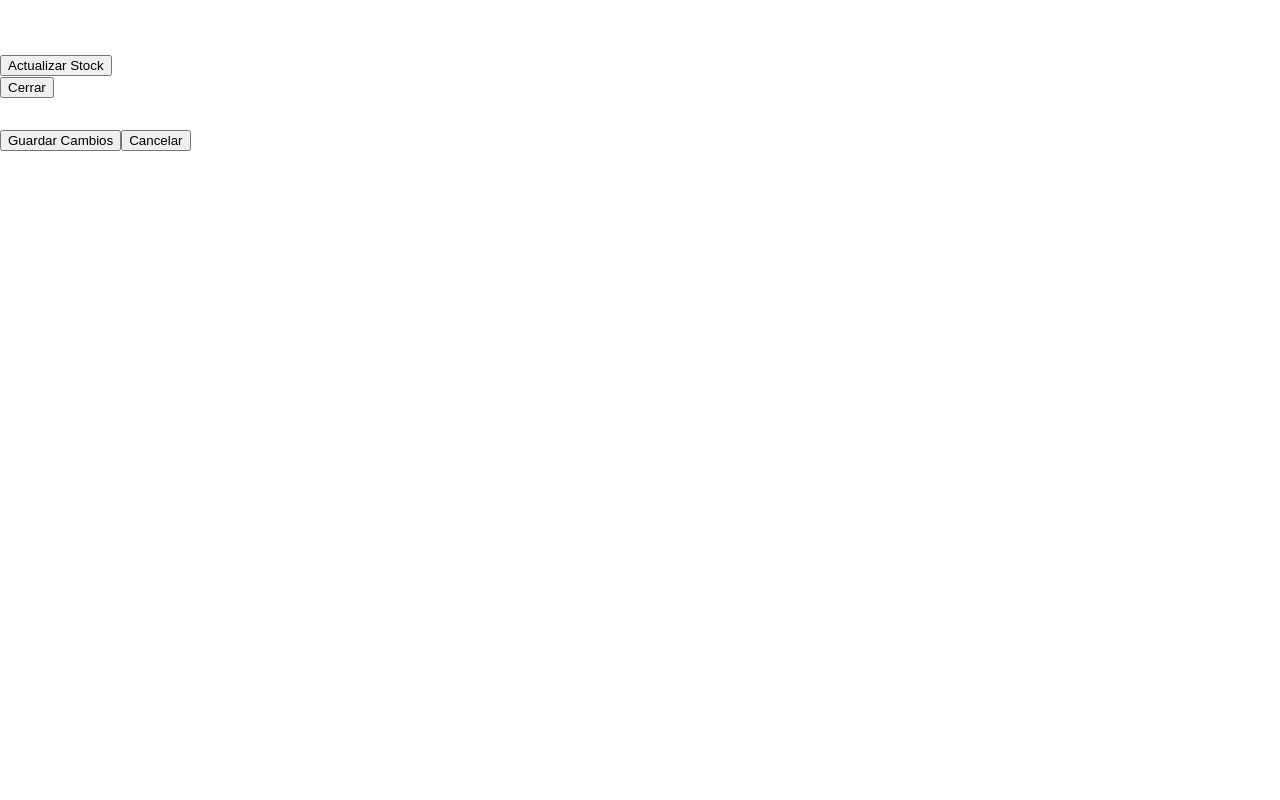
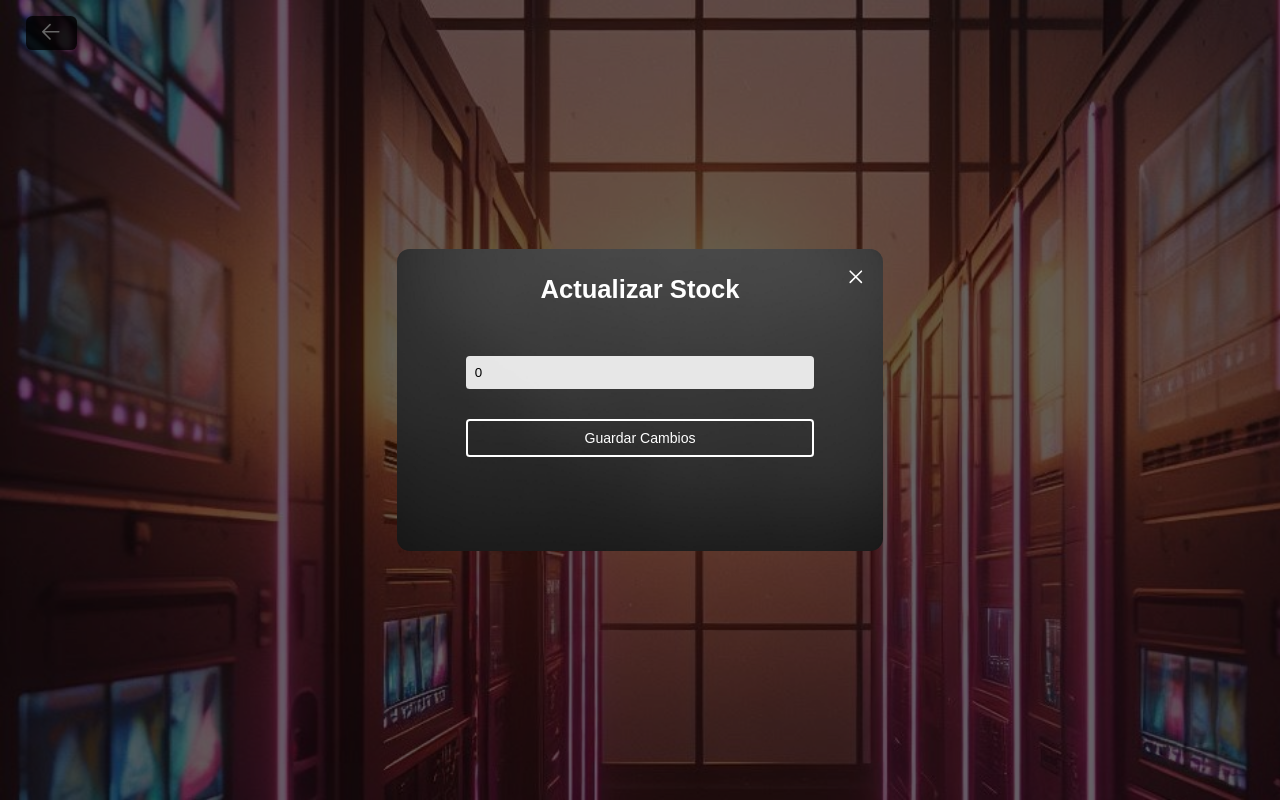
Before and after one commit to pedrojschmidt/expendedora-operas, a React (Create React App) app: page /admin in a window 1280 px wide. Both pictures are taken after a click on the button "Actualizar Stock". Built offline with nearby package versions, Linux system fonts and the light colour scheme.

Commit message:
update stock modal

```diff
--- a/src/components/Modal.css
+++ b/src/components/Modal.css
@@ -3,37 +3,48 @@
     display: flex;
     justify-content: center;
     align-items: center;
-    position: fixed;
+    position: absolute;
     top: 0;
     left: 0;
     width: 100%;
     height: 100%;
     background: rgba(0, 0, 0, 0.6); /* Fondo semitransparente */
+    z-index: 100;
+}
+
+.modal-content {
+    border-radius: 1vw;
+    width: 34%;
+    height: 250px;
+    padding: 2%;
+    background-color: rgba(0, 0, 0, 0.6);
+    background-image: url("../images/black-gradient.png");
+    background-size: cover;
+    text-align: center;
+    position: absolute;
     z-index: 1000;
 }
 
-/* Estilos para el contenido del modal */
-.modal-content {
-    background: white;
-    padding: 20px;
-    border-radius: 5px;
-    box-shadow: 0 0 10px rgba(0, 0, 0, 0.3);
-    max-width: 80%;
-    text-align: center;
-    position: relative;
-}
-
-/* Estilos para el botón de cerrar el modal */
 .modal-close {
     position: absolute;
-    top: 10px;
-    right: 10px;
+    top: 5%;
+    right: 3%;
     background: none;
     border: none;
     cursor: pointer;
     font-size: 16px;
-    color: #333;
+    color: #ffffff;
     padding: 0;
 }
 
-/* Estilos para los botones del
+.modal-close:hover {
+    position: absolute;
+    top: 5%;
+    right: 3%;
+    background: none;
+    border: none;
+    cursor: pointer;
+    font-size: 16px;
+    color: #ffffff;
+    padding: 0;
+}
--- a/src/components/Modal.js
+++ b/src/components/Modal.js
@@ -1,3 +1,5 @@
+import './Modal.css';
+import {IoCloseOutline} from "react-icons/io5";
 
 const Modal = ({ isOpen, onRequestClose, children }) => {
     if (!isOpen) {
@@ -8,7 +10,7 @@ const Modal = ({ isOpen, onRequestClose, children }) => {
         <div className="modal">
             <div className="modal-content">
                 <button className="modal-close" onClick={onRequestClose}>
-                    Cerrar
+                    <IoCloseOutline size="2vw"/>
                 </button>
                 {children}
             </div>
--- a/src/pages/admin/AdminLoginPage.css
+++ b/src/pages/admin/AdminLoginPage.css
@@ -34,7 +34,8 @@
     padding: 0.7vw 2%;
     border-radius: 0.3vw;
     margin: 8% 0 4%;
-    background-color: rgba(255, 255, 255, 0.93);
+    background-color: rgba(255, 255, 255, 0.88);
+    border: none;
 }
 
 .admin-login .contained {
--- a/src/pages/admin/AdminPage.css
+++ b/src/pages/admin/AdminPage.css
@@ -0,0 +1,66 @@
+.admin-page {
+    background-image: url("../../images/wallpaper-admin.jpeg");
+    width: 100vw;
+    height: 100vh;
+    background-size: cover;
+    display: flex;
+    align-items: center;
+    justify-content: center;
+    font-family: 'Montserrat', sans-serif !important;
+}
+
+.admin-page-container {
+    width: 30%;
+    padding: 3vw;
+    border-radius: 1vw;
+    background-color: rgba(0, 0, 0, 0.79);
+    display: flex;
+    flex-direction: column;
+    align-items: center;
+    gap: 2vw;
+}
+
+.contained {
+    width: 80%;
+    padding: 0.7vw 2vw;
+    border-radius: 0.3vw;
+    font-size: 1.1vw;
+    font-weight: 500;
+    border: 0.2vw solid white;
+    cursor: pointer;
+    transition: all 0.2s ease-in-out;
+    margin: 1vw;
+
+    background-color: white;
+    color: #424242;
+}
+
+.outlined {
+    width: 80%;
+    padding: 0.7vw 2vw;
+    border-radius: 0.3vw;
+    font-size: 1.1vw;
+    font-weight: 500;
+    border: 0.2vw solid white;
+    cursor: pointer;
+    transition: all 0.2s ease-in-out;
+    margin: 1vw;
+
+    background-color: transparent;
+    color: white;
+}
+
+.admin-page button:hover {
+    transform: scale(1.03);
+    background-color: #ffffff;
+    color: #424242;
+}
+
+.admin-page input {
+    width: 76%;
+    padding: 0.7vw 2%;
+    border-radius: 0.3vw;
+    border: none;
+    margin: 12% 0 4%;
+    background-color: rgba(255, 255, 255, 0.88);
+}
--- a/src/pages/admin/AdminPage.js
+++ b/src/pages/admin/AdminPage.js
@@ -1,8 +1,14 @@
-import {useState} from "react";
+import React, {useState} from "react";
 import Modal from "../../components/Modal";
+import './AdminPage.css';
+import GoBackButton from "../../components/GoBackButton";
 
 const AdminPage = () => {
+
     const [isModalOpen, setIsModalOpen] = useState(false);
+    const [addedStock, setAddedStock] = useState(0);
+    // pedirselo al back
+    const [actualStock, setActualStock] = useState(50);
 
     const openModal = () => {
         setIsModalOpen(true);
@@ -17,16 +23,29 @@ const AdminPage = () => {
         closeModal(); // Cierra el modal después de actualizar el stock.
     };
 
+    const handleAddStock = (event) => {
+        setAddedStock(event.target.value);
+    }
+
     return (
         <div className="admin-page">
-            <h1>Panel de Administrador</h1>
-            <button onClick={openModal}>Actualizar Stock</button>
-
+            <GoBackButton />
+            <div className="admin-page-container">
+                <h2>Panel de Administrador</h2>
+                <button className="contained" onClick={openModal}>Actualizar Stock</button>
+            </div>
             <Modal isOpen={isModalOpen} onRequestClose={closeModal}>
                 <h2>Actualizar Stock</h2>
                 {/* Agrega los campos y lógica necesarios para actualizar el stock en el modal */}
-                <button onClick={handleUpdateStock}>Guardar Cambios</button>
-                <button onClick={closeModal}>Cancelar</button>
+                <input
+                    type="number"
+                    placeholder="Contraseña"
+                    value={addedStock}
+                    onChange={handleAddStock}
+                    min={0}
+                    max={200 - actualStock}
+                />
+                <button className="outlined" onClick={handleUpdateStock}>Guardar Cambios</button>
             </Modal>
         </div>
     );
```
